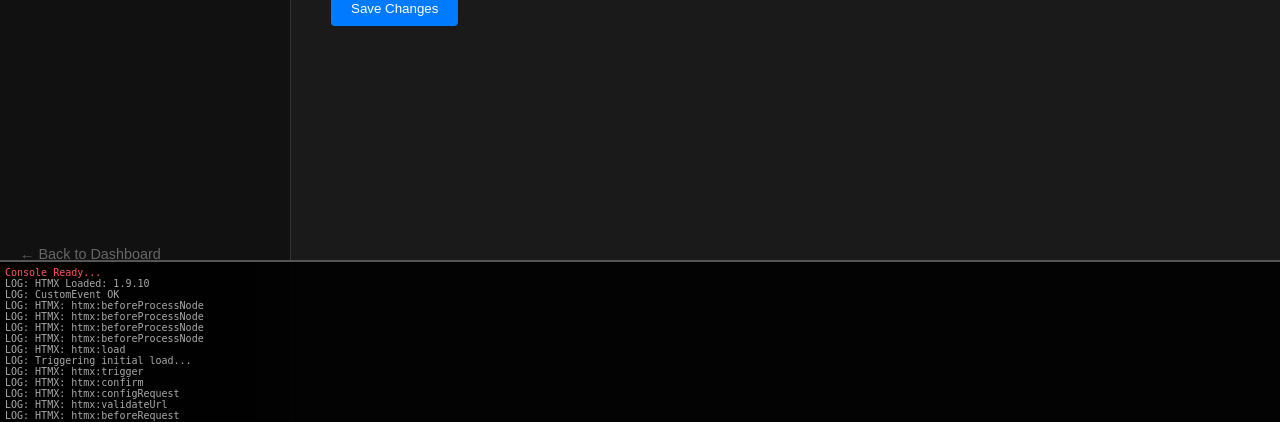
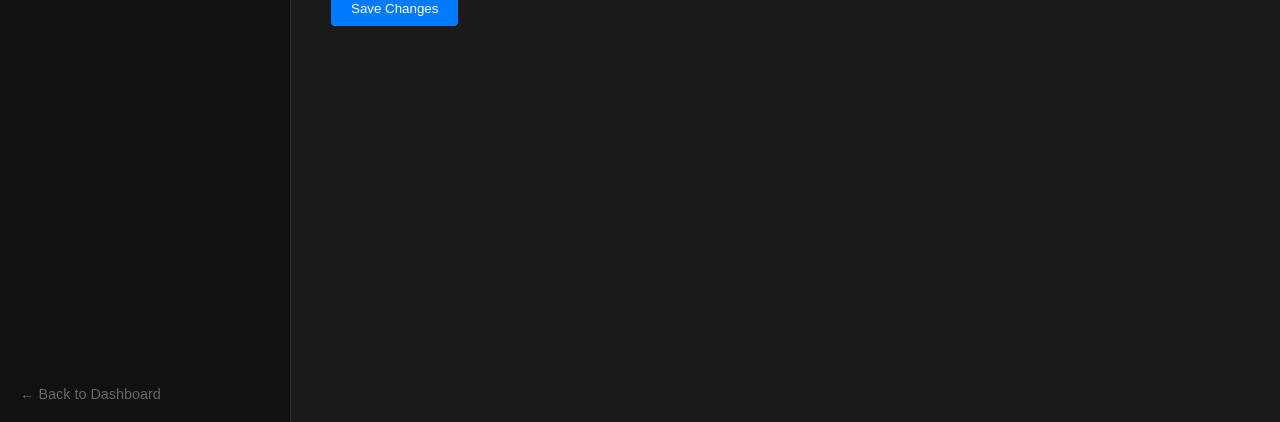
Before and after one commit to pmgagne/espace-image, a FastAPI app: page /admin/ in a window 1280 px wide. Shown: the part 580-1002 px from the top of the page. Run offline with FastAPI, Linux system fonts and the light colour scheme; data that the repository does not hold is empty.

Commit message:
Clean(Admin): Remove debug console from Admin Panel
- Debugging complete: iPad 2 requires HTMX 1.0.0 and ES5 syntax.
- Removed on-screen debug log and console redirection.
- Retained ES5-compatible navigation and auto-load logic.

```diff
--- a/app/templates/admin_base.html
+++ b/app/templates/admin_base.html
@@ -1,63 +1,19 @@
 <!DOCTYPE html>
 <html lang="en">
-    <script>
-        window.onerror = function(msg, url, line, col, error) {
-            var log = document.getElementById('debug-log');
-            if (log) {
-                var item = document.createElement('div');
-                item.style.borderBottom = "1px solid #444";
-                item.style.padding = "4px";
-                item.innerText = "ERR: " + msg + "\n" + url + ":" + line;
-                log.appendChild(item);
-            }
-            return false;
-        };
-
-        // Capture console.log too
-        var oldLog = console.log;
-        console.log = function(msg) {
-            oldLog.apply(console, arguments);
-            var log = document.getElementById('debug-log');
-            if (log) {
-                var item = document.createElement('div');
-                item.innerText = "LOG: " + msg;
-                item.style.color = "#aaa";
-                log.appendChild(item);
-            }
-        };
-
-        // Redirect HTMX logs
-        function htmxLogger(elt, event, data) {
-            if(console.log) console.log("HTMX: " + event);
-        }
-    </script>
+<head>
+    <meta charset="UTF-8">
+    <meta name="viewport" content="width=device-width, initial-scale=1.0">
+    <title>Gemini Dashboard Admin</title>
 
     <!-- Polyfills for Legacy Browsers (iPad 2 / iOS 9) -->
     <script src="/static/polyfills/promise.min.js"></script>
     <script src="/static/polyfills/fetch.umd.js"></script>
 
-    <!-- HTMX -->
+    <!-- HTMX (Pure ES5 Version 1.0.0 for iPad 2) -->
     <script src="/static/js/htmx.min.js"></script>
 
     <style>
         body { margin: 0; padding: 0; font-family: sans-serif; background: #1a1a1a; color: #fff; height: 100vh; overflow: hidden; display: flex; }
-
-        /* Debug Log */
-        #debug-log {
-            position: fixed;
-            bottom: 0; left: 0; right: 0;
-            height: 150px;
-            background: rgba(0,0,0,0.9);
-            color: #ff5555;
-            font-family: monospace;
-            font-size: 10px;
-            overflow-y: scroll;
-            z-index: 9999;
-            border-top: 2px solid #555;
-            padding: 5px;
-            pointer-events: none; /* Let clicks pass through if needed, but scrolling needs events... actually let's keep it interactive */
-            pointer-events: auto;
-        }
 
         /* Sidebar */
         .sidebar {
@@ -67,7 +23,6 @@
             display: flex;
             flex-direction: column;
             padding: 20px;
-            padding-bottom: 160px; /* Space for debug log */
         }
 
         .sidebar h1 { margin-top: 0; font-size: 1.2rem; color: #ddd; text-transform: uppercase; letter-spacing: 1px; }
@@ -97,7 +52,6 @@
         .content {
             flex: 1;
             padding: 40px;
-            padding-bottom: 160px; /* Space for debug log */
             overflow-y: auto;
         }
 
@@ -203,27 +157,7 @@
         <div class="htmx-indicator">Loading...</div>
     </main>
 
-    <!-- Debug Log -->
-    <div id="debug-log">
-        <div>Console Ready...</div>
-    </div>
-
     <script>
-        // Check environment
-        if (window.htmx) {
-            console.log("HTMX Loaded: " + window.htmx.version);
-            htmx.logger = htmxLogger;
-        } else {
-            console.log("ERR: window.htmx is undefined!");
-        }
-
-        try {
-            var ev = new CustomEvent("test");
-            console.log("CustomEvent OK");
-        } catch(e) {
-            console.log("ERR: CustomEvent failed: " + e.message);
-        }
-
         // Simple script to toggle active class on sidebar (ES5)
         document.body.addEventListener('htmx:afterOnLoad', function(evt) {
             var path = evt.detail.requestConfig.path;
@@ -237,12 +171,11 @@
             }
         });
 
-        // Auto-load first tab safely
+        // Auto-load first tab safely (iPad 2 needs a delay)
         setTimeout(function() {
-            console.log("Triggering initial load...");
             var el = document.getElementById('link-settings');
             if (el) el.click();
-        }, 1000);
+        }, 800);
     </script>
 </body>
 </html>
```
